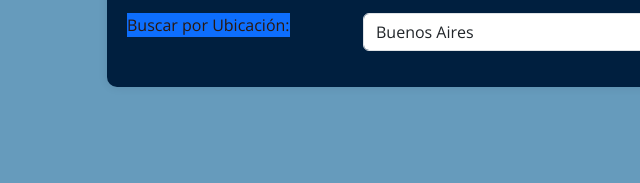
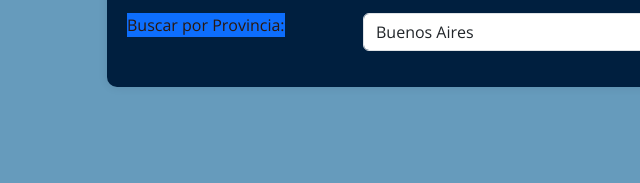
Before and after one commit to Larryjose/Mutuo, a website: page public/blog.html in a window 1280 px wide. Shown: the part 550-733 px from the top of the page, 53-693 px from the left. Drawn offline with nearby package versions, Linux system fonts and the light colour scheme; some packages are replaced by stand-ins of ours; a script that the page names is missing.

Commit message:
cosas de busqueda

```diff
--- a/public/blog.html
+++ b/public/blog.html
@@ -128,7 +128,7 @@
       <div class="row">
           <div class="col-md-3 mb-3 text-color:white">
               <div>
-                  <label for="localidadDropdown" class="bg-primary">Buscar por Ubicación:</label>
+                  <label for="localidadDropdown" class="bg-primary">Buscar por Provincia:</label>
               </div>
           </div>
 
```
